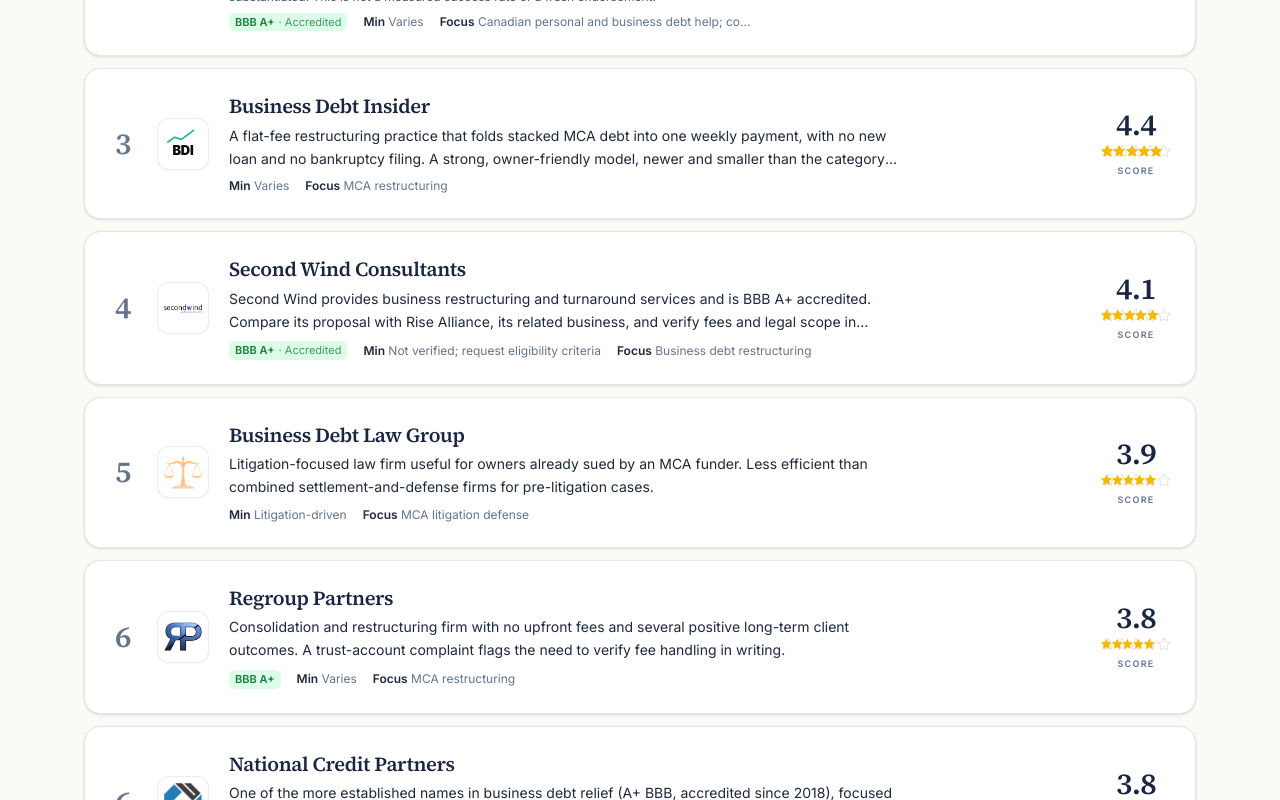
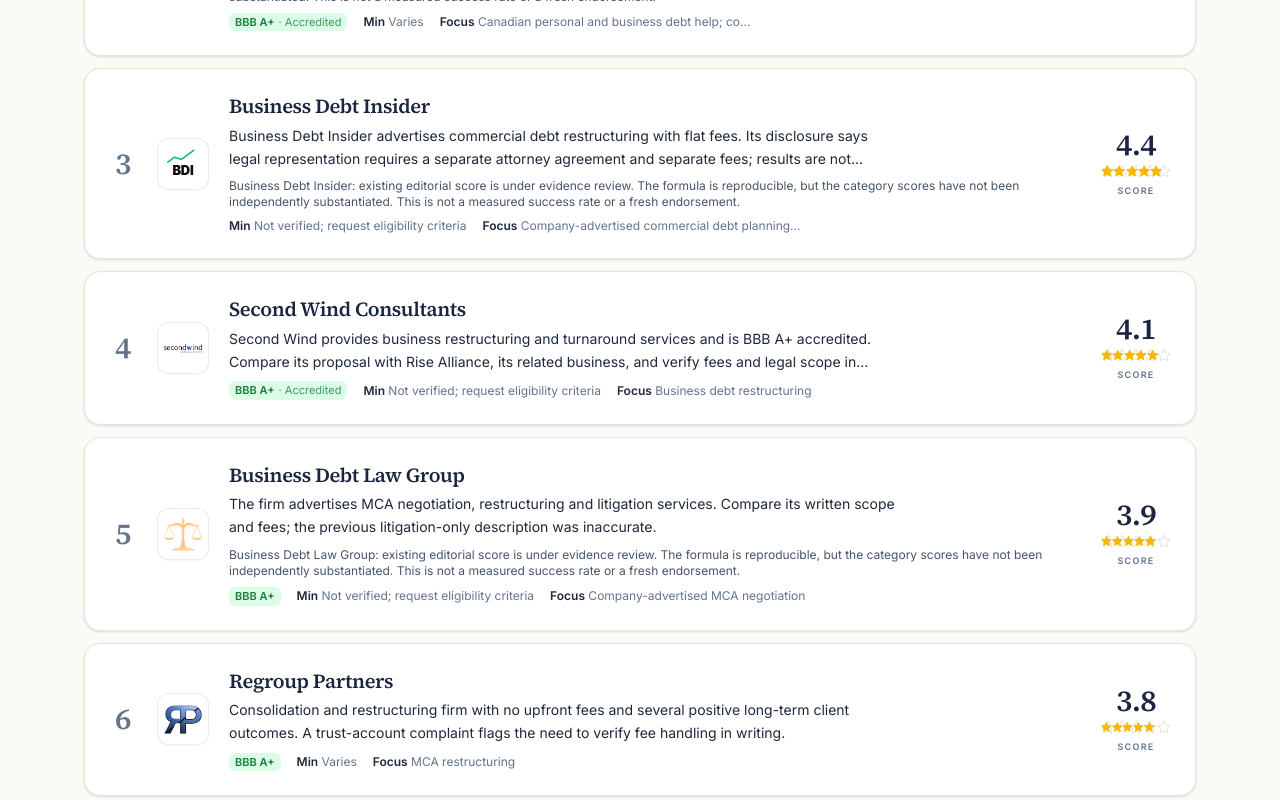
Before and after one commit to barcoastal/bestmca-, a Next.js app: page / in a window 1280 px wide. Shown: the part 1600-2400 px from the top of the page. Built offline with nearby package versions, Linux system fonts and the light colour scheme.

Commit message:
Audit Business Debt Insider and Business Debt Law Group reviews

```diff
--- a/src/data/bbb.ts
+++ b/src/data/bbb.ts
@@ -345,19 +345,21 @@
     hasProfile: false,
     hq: "Fort Lauderdale, FL",
     takeaway:
-      "A newer flat-fee restructuring practice with no BBB profile yet. Its model is documented agreements and disclosed flat fees; verify directly until a third-party record accumulates.",
+      "No matching BBB profile located in the September 12, 2026 check. This does not establish that no profile exists. Service and fee statements come from the company.",
     quotes: [],
   },
   {
     slug: "business-debt-law-group",
     name: "Business Debt Law Group",
     shortName: "BDLG",
-    accreditation: "none",
-    grade: "No profile",
-    hasProfile: false,
+    accreditation: "not-accredited",
+    grade: "A+",
+    hasProfile: true,
+    started: "1998",
+    profileUrl: "https://www.bbb.org/us/fl/ft-lauderdale/profile/lawyers/business-debt-law-group-0633-23006096",
     hq: "Fort Lauderdale, FL",
     takeaway:
-      "No BBB profile exists under the brand or its underlying law-firm entity. As a litigation practice rather than a settlement company, that is less unusual, but it means no BBB record to evaluate.",
+      "A+ and not accredited, checked September 12, 2026. BBB lists Rumore Jocelyn Serra PLLC as an alternate name. Complaint and customer-review totals were not verified in this update.",
     quotes: [],
   },
 ];
--- a/src/data/reviews.ts
+++ b/src/data/reviews.ts
@@ -570,59 +570,69 @@
 ],
 },
   {
-    updatedAt: "2026-09-11",
-    slug: "business-debt-law-group",
-    name: "Business Debt Law Group",
-    shortName: "BDLG",
-    oneLineVerdict:
-      "Litigation-focused law firm useful for owners already sued by an MCA funder. Less efficient than combined settlement-and-defense firms for pre-litigation cases.",
-    founded: "Varies by entity",
-    hq: "United States",
-    minDebt: "Litigation-driven",
-    specialties: "MCA litigation defense, COJ vacatur, UCC defense, debt negotiation",
-    bbb: "Varies",
-    trustpilot: "Limited public review presence",
-    websiteLabel: "businessdebtlawgroup.com",
-    recommendedFor:
-      "Owners already sued by a funder who need pure litigation defense and have no need for upstream negotiation.",
-    bestFor: [
-      "Owners served with a Confession of Judgment",
-      "Cases already in active litigation",
+  "updatedAt": "2026-09-12",
+  "slug": "business-debt-law-group",
+  "name": "Business Debt Law Group",
+  "shortName": "BDLG",
+  "oneLineVerdict": "The firm advertises MCA negotiation, restructuring and litigation services. Compare its written scope and fees; the previous litigation-only description was inaccurate.",
+  "founded": "1998 (BBB business-start record)",
+  "hq": "Fort Lauderdale, Florida",
+  "minDebt": "Not verified; request eligibility criteria",
+  "specialties": "Company-advertised MCA negotiation, restructuring and lawsuit defense",
+  "bbb": "A+ rated; not accredited (checked September 12, 2026)",
+  "trustpilot": "No current aggregate verified in this update",
+  "websiteLabel": "businessdebtlawgroup.com",
+  "recommendedFor": "Owners comparing legal representation for MCA payment disputes or lawsuits.",
+  "bestFor": [
+    "Owners seeking an evaluation of MCA contracts and creditor actions",
+    "Owners comparing negotiation and litigation options"
   ],
-    notIdealFor: [
-      "Pre-litigation cases where settlement could resolve the issue cheaper",
-      "Owners who want negotiation and legal under one fee",
+  "notIdealFor": [
+    "Owners seeking guaranteed results",
+    "Owners who have not confirmed attorney availability in their jurisdiction"
   ],
-    ratings: {
-      transparency: 4,
-      results: 4,
-      communication: 3.5,
-      cost: 3,
-      litigation: 4.5,
+  "ratings": {
+    "transparency": 4,
+    "results": 4,
+    "communication": 3.5,
+    "cost": 3,
+    "litigation": 4.5
   },
-    pros: [
-      "Genuine litigation capability for active MCA lawsuits",
-      "Useful for cases where the funder has already filed",
-      "Comprehensive legal services across debtor-creditor litigation",
+  "pros": [
+    "Publishes named attorneys and a legal entity",
+    "Advertises negotiation alongside litigation",
+    "Identifiable BBB profile"
   ],
-    cons: [
-      "No real upstream negotiation arm — settlement-only cases get over-lawyered",
-      "Hourly billing structure can run high",
-      "Owners often pay more than a combined settlement-and-defense firm would charge",
+  "cons": [
+    "No complete fee schedule verified in the reviewed materials",
+    "No independent outcome audit performed",
+    "Jurisdiction and engagement scope require confirmation"
   ],
-    verdict:
-      "If you are already sued, defense is what you need and Business Debt Law Group can provide that. If you are pre-litigation, paying a litigation firm to negotiate is the wrong tool. The best MCA outcomes come from firms that can do both under one fee, escalating to litigation only when negotiation fails. BDLG is fine for the narrow case it serves.",
-    pricing:
-      "Hourly billing or case-based retainers. Litigation is expensive by nature.",
-    process:
-      "Engagement on a litigation matter. Defense filings, motion practice, settlement of the litigation, judgment defense.",
-    concerns: [
+  "verdict": "The earlier review incorrectly described this practice as litigation-only and asserted higher costs without comparative evidence. Its site identifies Rumore Jocelyn Serra PLLC and advertises settlement and restructuring alongside defense. The BBB profile is A+ and not accredited. These records do not establish service quality or likely results; attorney licensing was not independently checked in this update.",
+  "pricing": "No complete fee schedule was verified. Request a written engagement agreement covering negotiation, court work, expenses and termination. The previous hourly-billing assertion was unsupported.",
+  "process": "The firm describes reviewing agreements, payment history and creditor actions before discussing options. Confirm who will handle the matter and what the engagement covers.",
+  "concerns": [],
+  "firmWebsite": "https://businessdebtlawgroup.com",
+  "sources": [
     {
-        quote:
-          "Litigation-only structure means owners with negotiable cases pay litigation rates for what could have been a fixed-fee settlement.",
-        source: "Industry pattern across litigation-only practices",
+      "label": "Firm services and attorney information",
+      "url": "https://businessdebtlawgroup.com/",
+      "note": "Company descriptions, not independent verification of credentials or outcomes."
     },
+    {
+      "label": "About the firm",
+      "url": "https://businessdebtlawgroup.com/about-us/",
+      "note": "Describes negotiation, settlement, restructuring and litigation options. This contradicts the previous litigation-only characterization."
+    },
+    {
+      "label": "BBB business profile",
+      "url": "https://www.bbb.org/us/fl/ft-lauderdale/profile/lawyers/business-debt-law-group-0633-23006096",
+      "note": "BBB lists A+, no accreditation, a February 18, 1998 business start and the alternate name Rumore Jocelyn Serra PLLC. Checked September 12, 2026; complaint and customer-review totals were not verified."
+    }
   ],
+  "sourcesCheckedAt": "September 12, 2026",
+  "publicQuotes": [],
+  "ratingNote": "Business Debt Law Group: existing editorial score is under evidence review. The formula is reproducible, but the category scores have not been independently substantiated. This is not a measured success rate or a fresh endorsement."
 },
   {
     updatedAt: "2026-09-11",
@@ -1165,62 +1175,64 @@
     ],
   },
   {
-    updatedAt: "2026-09-11",
-    slug: "business-debt-insider",
-    name: "Business Debt Insider",
-    shortName: "Business Debt Insider",
-    oneLineVerdict:
-      "A flat-fee restructuring practice that folds stacked MCA debt into one weekly payment, with no new loan and no bankruptcy filing. A strong, owner-friendly model, newer and smaller than the category's largest firms.",
-    founded: "Fort Lauderdale, Florida (GRL Recovery LLC)",
-    hq: "Fort Lauderdale, Florida",
-    minDebt: "Varies",
-    specialties: "MCA restructuring, debt relief, single weekly payment consolidation",
-    bbb: "Newer firm; flat-fee, documented agreements (limited BBB footprint to date)",
-    trustpilot: "Limited public review footprint as a newer firm",
-    websiteLabel: "businessdebtinsider.com",
-    firmWebsite: "https://businessdebtinsider.com",
-    recommendedFor:
-      "Owners who want a flat-fee plan that folds stacked MCA debt into one weekly payment without a new loan or a bankruptcy filing.",
-    bestFor: [
-      "Owners who want one weekly payment instead of daily MCA debits",
-      "Businesses that want to keep operating, with no new loan and no bankruptcy",
-      "Owners who want a flat fee and a written plan before any engagement fee",
+  "updatedAt": "2026-09-12",
+  "slug": "business-debt-insider",
+  "name": "Business Debt Insider",
+  "shortName": "Business Debt Insider",
+  "oneLineVerdict": "Business Debt Insider advertises commercial debt restructuring with flat fees. Its disclosure says legal representation requires a separate attorney agreement and separate fees; results are not guaranteed.",
+  "founded": "2026 (company-reported entity formation; not independently verified)",
+  "hq": "Fort Lauderdale, Florida (company-listed)",
+  "minDebt": "Not verified; request eligibility criteria",
+  "specialties": "Company-advertised commercial debt planning and restructuring",
+  "bbb": "No matching profile located in this check; status not independently confirmed",
+  "trustpilot": "No current aggregate verified in this update",
+  "websiteLabel": "businessdebtinsider.com",
+  "firmWebsite": "https://businessdebtinsider.com",
+  "recommendedFor": "Business owners comparing a written commercial debt proposal and its full costs.",
+  "bestFor": [
+    "Owners seeking a written restructuring proposal",
+    "Owners comparing program fees and separate legal costs"
   ],
-    notIdealFor: [
-      "Owners who specifically want in-house attorneys and litigation under one roof",
-      "Owners who want the single largest, longest-tenured firm by settlement volume",
+  "notIdealFor": [
+    "Owners seeking guaranteed savings",
+    "Owners requiring legal representation through the consulting engagement itself"
   ],
-    ratings: {
-      transparency: 4.5,
-      results: 4.5,
-      communication: 4.5,
-      cost: 4.5,
-      litigation: 4,
+  "ratings": {
+    "transparency": 4.5,
+    "results": 4.5,
+    "communication": 4.5,
+    "cost": 4.5,
+    "litigation": 4
   },
-    pros: [
-      "Flat fees disclosed in writing before any engagement fee is charged",
-      "Folds stacked business debt into a single weekly payment",
-      "No new loan and no bankruptcy filing",
-      "Free written analysis of total outflow and exposure up front",
+  "pros": [
+    "Publishes service and fee disclosures",
+    "Explains that legal work requires a separate engagement",
+    "Discloses that outcomes vary"
   ],
-    cons: [
-      "Newer and smaller than the category's longest-tenured firms",
-      "Not a law firm; coordinates with outside counsel the client retains for litigation",
-      "Limited public review footprint to verify outcomes independently",
+  "cons": [
+    "No independent client-outcome audit performed",
+    "Attorney fees are separate according to its disclosure",
+    "Current third-party rating aggregates were not verified"
   ],
-    verdict:
-      "Business Debt Insider runs the kind of model we like to see: a free written analysis first, then a flat fee and a single weekly payment that folds in the stacked advances, with no new loan and no bankruptcy filing. It is transparent that it is not a lender and not a law firm, and it coordinates with outside counsel when a matter needs litigation. The main caveats are that it is newer and smaller than the largest firms in this ranking, and its public review footprint is still limited, so ask for written references and a clear fee schedule. For owners who want one manageable payment and a plan they can read before they sign, it is a credible choice.",
-    pricing:
-      "Flat fees, documented in writing before any engagement fee is charged. No contingency and no percentage-of-enrolled-debt model.",
-    process:
-      "Free written analysis of total outflow and exposure, then relief on the daily debits, a restructured single weekly payment, or settlement, depending on what the business can support.",
-    concerns: [
+  "verdict": "Business Debt Insider identifies itself as a trade name of GRL Recovery LLC. This review relies on public company materials, not inspected client agreements or verified settlement results. Its disclosed separation of consulting and legal services matters when comparing total costs. The earlier endorsement and relative size assertions lacked independent evidence.",
+  "pricing": "The homepage advertises flat fees. The disclosure says program fees depend on the debt and proposed approach, with terms confirmed before signing. Legal fees are charged separately by the attorney. No complete price schedule was verified.",
+  "process": "The company describes an initial analysis and written plan followed by creditor work. Creditor acceptance, savings and completion dates were not independently verified.",
+  "concerns": [],
+  "sources": [
     {
-        quote:
-          "A newer and smaller firm than the category leaders, with a limited independent review footprint, so verify references and get the fee schedule in writing.",
-        source: "Firm disclosures and public footprint at time of review",
+      "label": "Company service descriptions",
+      "url": "https://businessdebtinsider.com/",
+      "note": "Company identifies GRL Recovery LLC and advertises flat fees and restructuring. These are company statements, not an outcome audit."
     },
+    {
+      "label": "Company disclosure",
+      "url": "https://businessdebtinsider.com/disclosure",
+      "note": "Describes variable program fees, separate attorney engagements and fees, and no guaranteed result. Checked September 12, 2026."
+    }
   ],
+  "sourcesCheckedAt": "September 12, 2026",
+  "publicQuotes": [],
+  "ratingNote": "Business Debt Insider: existing editorial score is under evidence review. The formula is reproducible, but the category scores have not been independently substantiated. This is not a measured success rate or a fresh endorsement."
 },
 ];
 
--- a/validation/check-recovery.cjs
+++ b/validation/check-recovery.cjs
@@ -39,3 +39,15 @@
  }
 }
 console.log('PASS: Corporate Turnaround and Spergel source notes, evidence-review notices and preserved review/legitimacy URLs.');
+
+for(const slug of ['business-debt-law-group','business-debt-insider']) {
+ const r=REVIEWS.find(r=>r.slug===slug);
+ for(const route of ['reviews','legit']) {
+  const h=fs.readFileSync(`.next/server/app/${route}/${slug}.html`,'utf8');
+  assert(h.includes(r.ratingNote)); assert(h.includes('Sources checked')); assert(h.includes('September 12, 2026'));
+  assert(h.includes(`rel="canonical" href="https://www.mcasettlementreviews.com/${route}/${slug}"`)); assert(!h.includes('content="noindex'));
+ }
+}
+const law=fs.readFileSync('.next/server/app/reviews/business-debt-law-group.html','utf8');
+assert(law.includes('business-debt-law-group-0633-23006096')); assert(!law.includes('over-lawyered')); assert(!law.includes('Hourly billing or case-based retainers'));
+console.log('PASS: BDI and BDLG evidence notices, sources, canonicals and corrected BBB link.');
```
Also changed, not shown: src/app/state-of-mca-settlement-2026/page.tsx (+4 -4 lines), 1 other file (tests, documents, lock files or other folders). Lines whose indentation alone changed are shown as unchanged.
